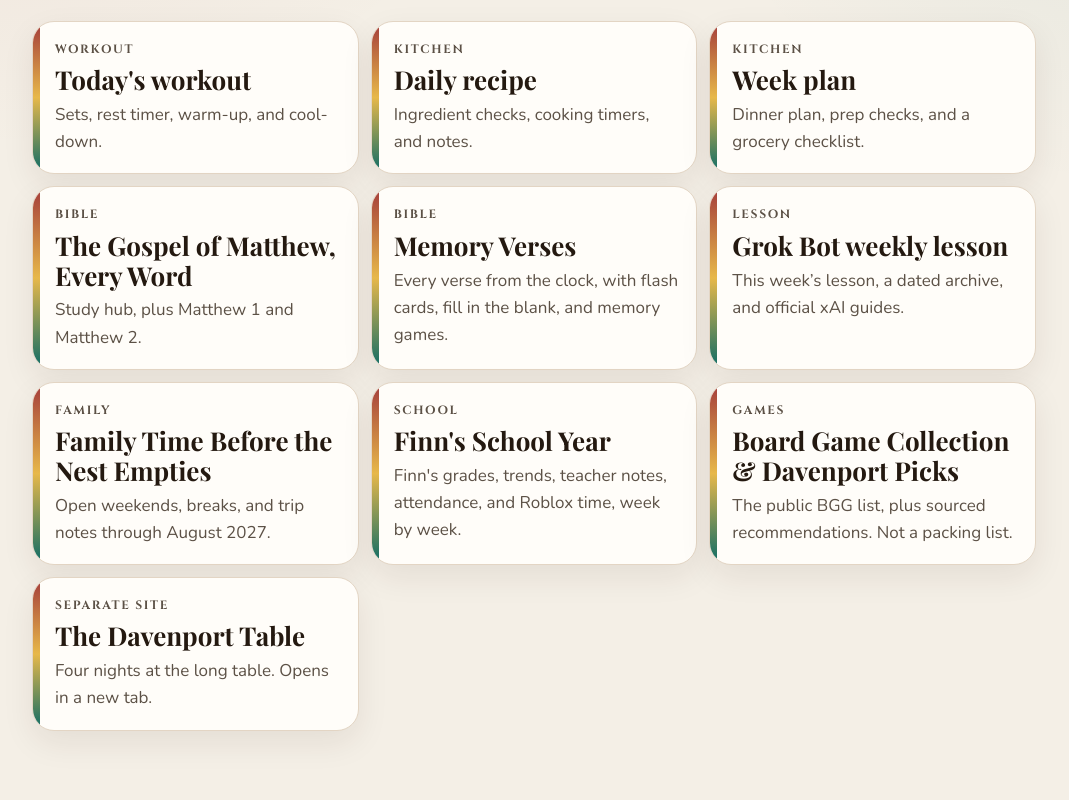
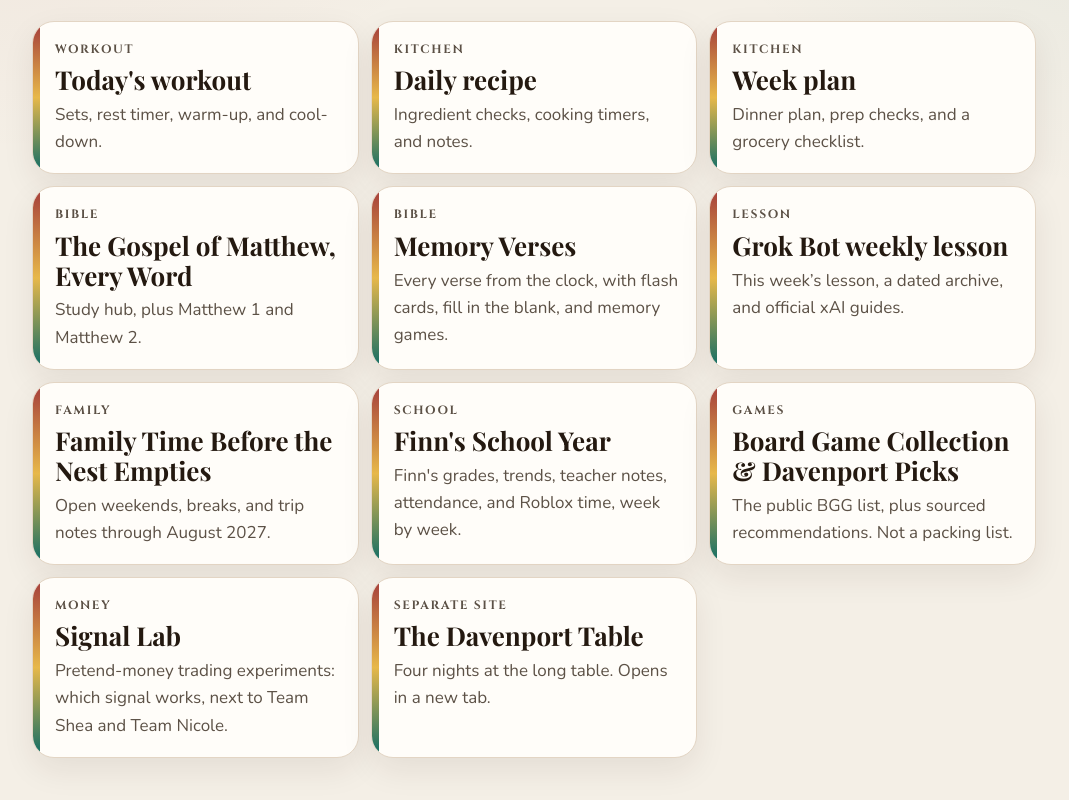
Before and after one commit to Shea-Nelson/shea-nelson.github.io, a plain HTML site: page index.html in a window 1280 px wide. Shown: the part 352-1152 px from the top of the page, without its empty margins (106-1175 px from the left). Before the commit the page ends 1131 px from the top, so only its background shows below. Drawn offline with nearby package versions, Linux system fonts and the light colour scheme; a web font is replaced by a local one.

Commit message:
Add Signal Lab to All pages

```diff
--- a/index.html
+++ b/index.html
@@ -124,6 +124,13 @@
       </a>
     </li>
     <li>
+      <a class="home-card" href="https://shea-nelson.github.io/signal-lab/">
+        <span class="kicker">Money</span>
+        <strong>Signal Lab</strong>
+        <span>Pretend-money trading experiments: which signal works, next to Team Shea and Team Nicole.</span>
+      </a>
+    </li>
+    <li>
       <a class="home-card" href="https://shea-nelson.github.io/davenport-table/" target="_blank" rel="noopener noreferrer">
         <span class="kicker">Separate site</span>
         <strong>The Davenport Table</strong>
```
